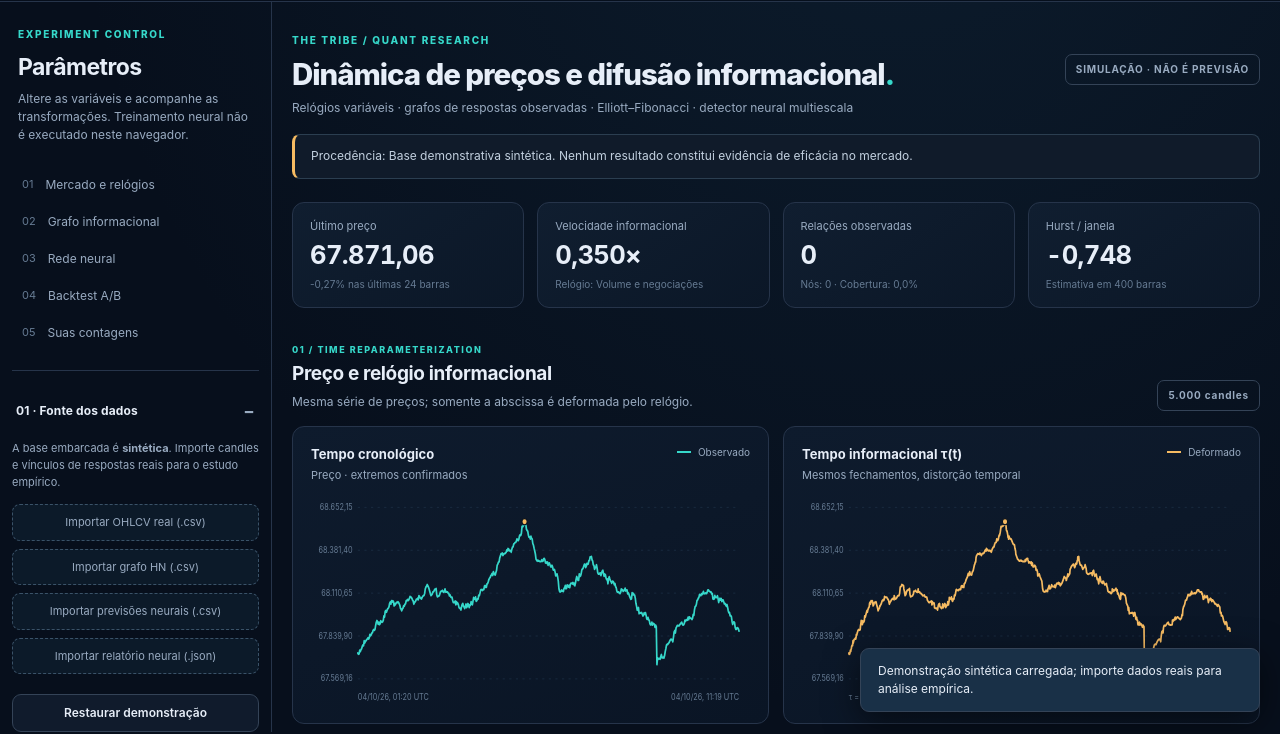
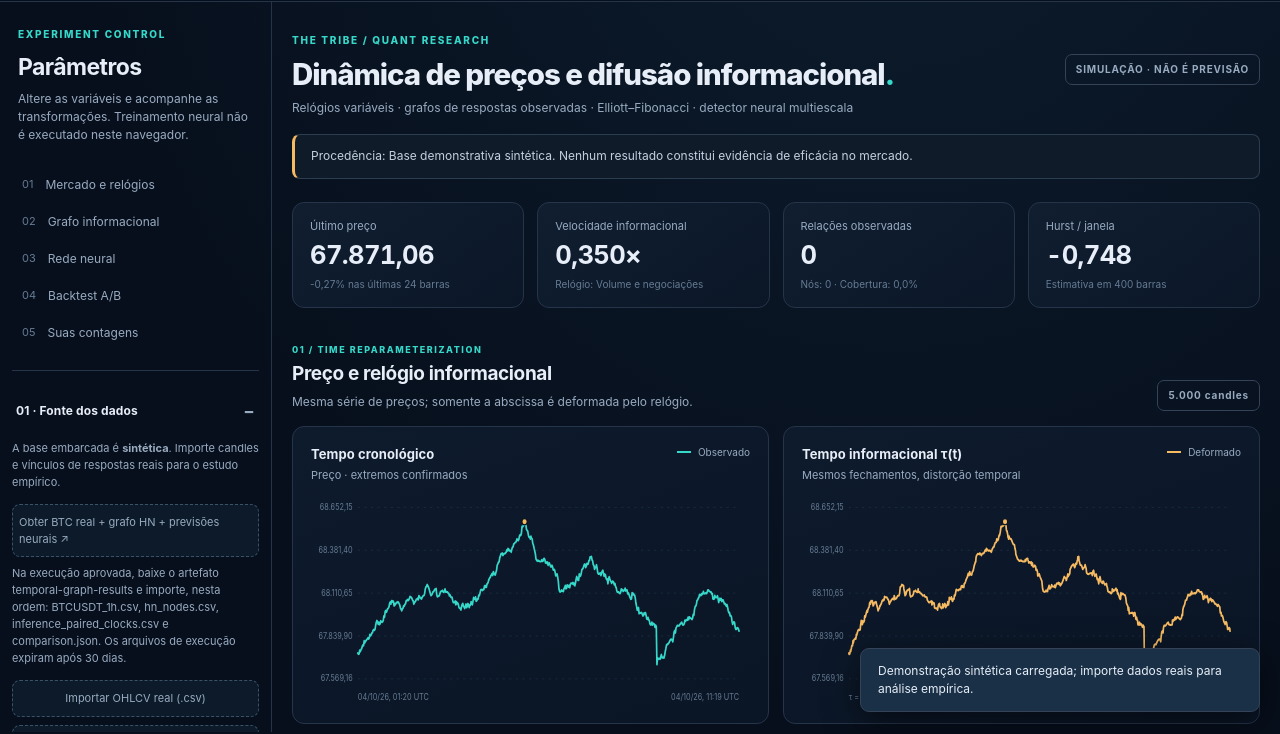
Before and after one commit to TheTRIBE-HighTECH/elliot_waves, a plain HTML site: page demo_output/dashboard.html in a window 1280 px wide. Shown: the part 68-802 px from the top of the page. Drawn offline with Linux system fonts and the light colour scheme.

Commit message:
feat(dashboard): link live historical research artifacts and exact import order from GitHub Actions

```diff
--- a/demo_output/dashboard.html
+++ b/demo_output/dashboard.html
@@ -38,6 +38,8 @@
     <details class="param-group" open>
       <summary>01 · Fonte dos dados</summary>
       <p class="group-note">A base embarcada é <strong>sintética</strong>. Importe candles e vínculos de respostas reais para o estudo empírico.</p>
+      <a class="file-btn" href="https://github.com/TheTRIBE-HighTECH/elliot_waves/actions/workflows/temporal-graph.yml" target="_blank" rel="noopener">Obter BTC real + grafo HN + previsões neurais ↗</a>
+      <p class="group-note">Na execução aprovada, baixe o artefato temporal-graph-results e importe, nesta ordem: BTCUSDT_1h.csv, hn_nodes.csv, inference_paired_clocks.csv e comparison.json. Os arquivos de execução expiram após 30 dias.</p>
       <label class="file-btn">Importar OHLCV real (.csv)<input id="marketFile" type="file" accept=".csv,text/csv" /></label>
       <label class="file-btn">Importar grafo HN (.csv)<input id="graphFile" type="file" accept=".csv,text/csv"/></label>
       <label class="file-btn">Importar previsões neurais (.csv)<input id="predictionsFile" type="file" accept=".csv,text/csv"/></label>
```
